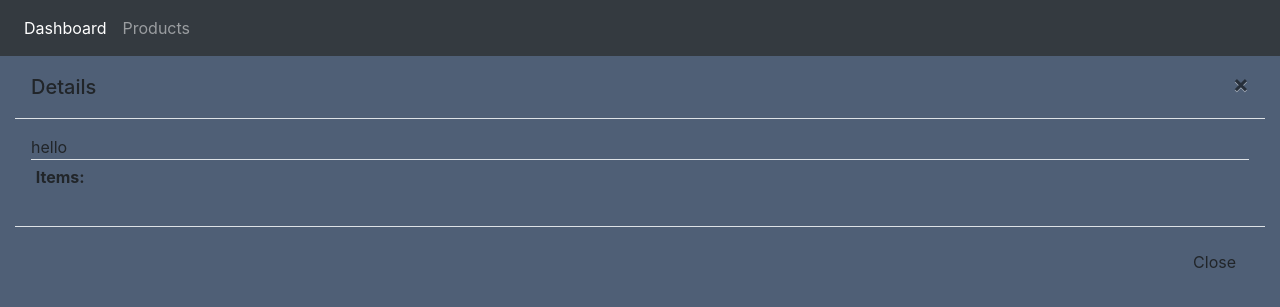
After one commit to nickgiegerich/django-language-translator, a Django app: page /alphabetModal/1 in a window 1280 px wide. The commit adds this page. Shown: the top 307 px of the page. Run offline with Django 3.2, Linux system fonts and the light colour scheme; data comes from the database, SQL or seed files in the repository; lists and menus that the app fills with data are empty; some libraries are stand-ins or nearby versions.

Commit message:
modal views started

```diff
--- a/langLearn/settings.py
+++ b/langLearn/settings.py
@@ -39,6 +39,7 @@ INSTALLED_APPS = [
     'django.contrib.staticfiles',
 
     'translator',
+    'bootstrap_modal_forms',
 ]
 
 MIDDLEWARE = [
--- /dev/null
+++ b/static/js/urls.js
@@ -0,0 +1,7 @@
+
+
+    // view the task
+    $(".alphabet-modal").each(function () {
+        console.log('anything');
+        $(this).modalForm({formURL: $(this).data('id')});
+    });
--- /dev/null
+++ b/translator/templates/dash/alphaModal.html
@@ -0,0 +1,28 @@
+{%  extends 'dash/main.html' %}
+
+{% block content %}
+
+<div class="modal-header">
+    <h5 class="modal-title"> Details</h5>
+    <button type="button" class="close" data-dismiss="modal" aria-label="Close">
+        <span aria-hidden="true">&times;</span>
+    </button>
+</div>
+
+<div class="modal-body">
+    <div class="form-group">
+        <table class="table table-sm">
+            <tr>
+                <th>Items:</th>
+            </tr>
+            hello
+        </table>
+    </div>
+</div>
+
+
+<div class="modal-footer">
+    <button type="button" class="btn btn-default" data-dismiss="modal">Close</button>
+</div>
+
+{% endblock %}
--- a/translator/templates/dash/main.html
+++ b/translator/templates/dash/main.html
@@ -7,7 +7,15 @@
 	<link href="https://stackpath.bootstrapcdn.com/bootstrap/4.4.1/css/bootstrap.min.css" rel="stylesheet"
     integrity="sha384-Vkoo8x4CGsO3+Hhxv8T/Q5PaXtkKtu6ug5TOeNV6gBiFeWPGFN9MuhOf23Q9Ifjh" crossorigin="anonymous">
 
-	<link rel="stylesheet" type="text/css" href="{% static '/css/main.css' %}">
+    <link rel="stylesheet" type="text/css" href="{% static '/css/main.css' %}">
+
+
+<script src="https://code.jquery.com/jquery-3.4.1.min.js" integrity="sha256-CSXorXvZcTkaix6Yvo6HppcZGetbYMGWSFlBw8HfCJo=" crossorigin="anonymous"></script>
+<script src="https://cdnjs.cloudflare.com/ajax/libs/popper.js/1.14.7/umd/popper.min.js" integrity="sha384-UO2eT0CpHqdSJQ6hJty5KVphtPhzWj9WO1clHTMGa3JDZwrnQq4sF86dIHNDz0W1" crossorigin="anonymous"></script>
+<script src="https://stackpath.bootstrapcdn.com/bootstrap/4.3.1/js/bootstrap.min.js" integrity="sha384-JjSmVgyd0p3pXB1rRibZUAYoIIy6OrQ6VrjIEaFf/nJGzIxFDsf4x0xIM+B07jRM" crossorigin="anonymous"></script>
+<script src="{% static 'js/jquery.bootstrap.modal.forms.min.js' %}"></script>
+
+<script src="{% static '/js/urls.js' %}"></script>
 
 </head>
 <body>
@@ -27,4 +35,9 @@
 <script src="https://code.jquery.com/jquery-3.4.1.min.js" integrity="sha256-CSXorXvZcTkaix6Yvo6HppcZGetbYMGWSFlBw8HfCJo=" crossorigin="anonymous"></script>
 <script src="https://cdnjs.cloudflare.com/ajax/libs/popper.js/1.14.7/umd/popper.min.js" integrity="sha384-UO2eT0CpHqdSJQ6hJty5KVphtPhzWj9WO1clHTMGa3JDZwrnQq4sF86dIHNDz0W1" crossorigin="anonymous"></script>
 <script src="https://stackpath.bootstrapcdn.com/bootstrap/4.3.1/js/bootstrap.min.js" integrity="sha384-JjSmVgyd0p3pXB1rRibZUAYoIIy6OrQ6VrjIEaFf/nJGzIxFDsf4x0xIM+B07jRM" crossorigin="anonymous"></script>
+<script src="{% static 'js/jquery.bootstrap.modal.forms.js' %}"></script>
+<script src="{% static 'js/jquery.bootstrap.modal.forms.min.js' %}"></script>
+<script type="text/javascript">
+
+</script>
 </html>
--- a/translator/urls.py
+++ b/translator/urls.py
@@ -2,5 +2,6 @@ from django.urls import path
 from . import views
 
 urlpatterns = [
-    path('', views.index)
+    path('', views.index),
+    path('alphabetModal/<str:pk>', views.alphabetModal, name="alphabetModal"),
 ]
--- a/translator/views.py
+++ b/translator/views.py
@@ -17,3 +17,13 @@ def index(request):
 
     context = {'translations':translations, 'alphabet':alphabet, 'numbers':numbers}
     return render(request, 'dash/index.html', context)
+
+def alphabetModal(request, pk):
+
+    letter = Alphabet.objects.get(id=pk)
+
+    print('getting called')
+
+    context = {'letter':letter}
+
+    return render(request, 'dash/alphaModal.html', context)
```
Also changed, not shown: translator/templates/dash/index.html (+22 -16 lines).
